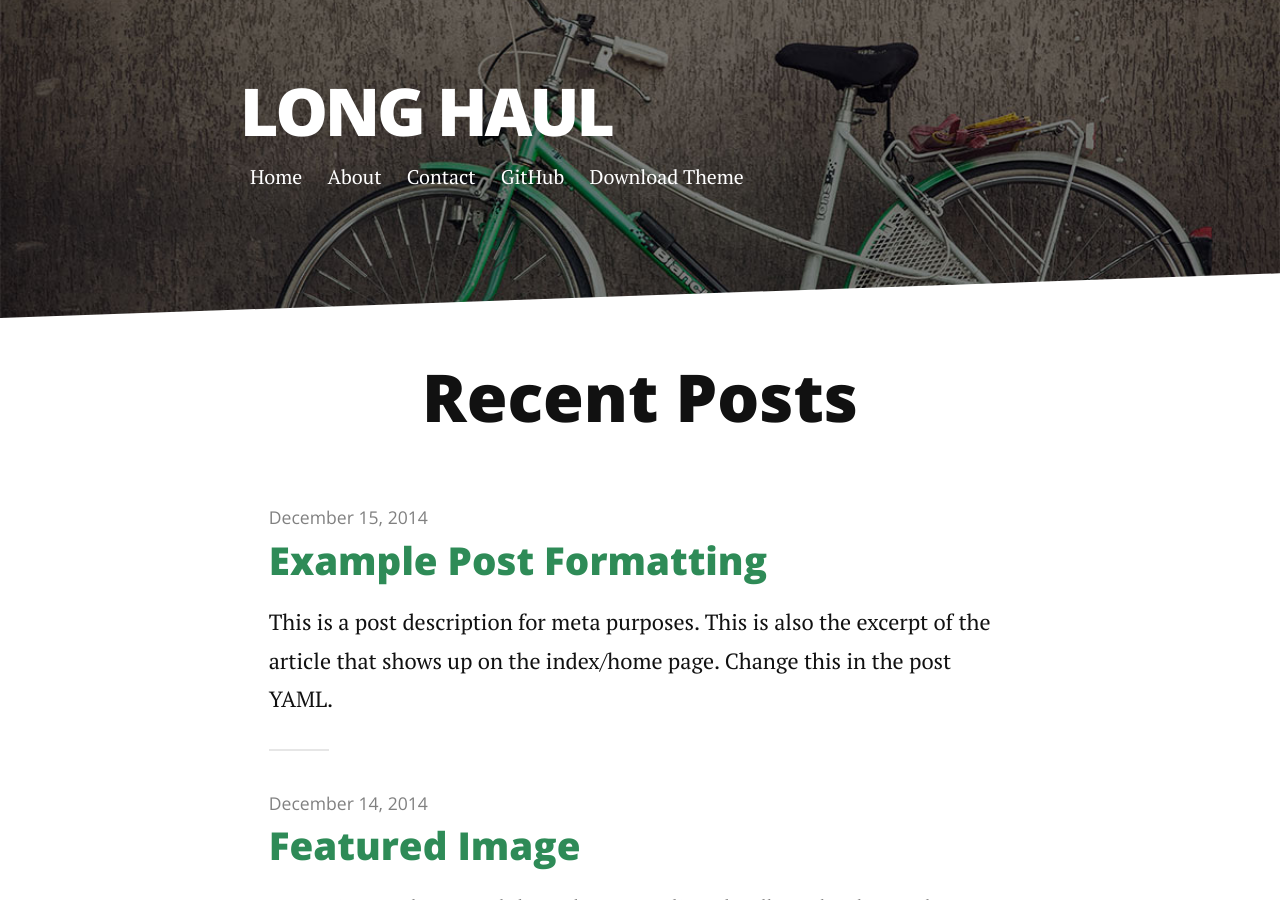
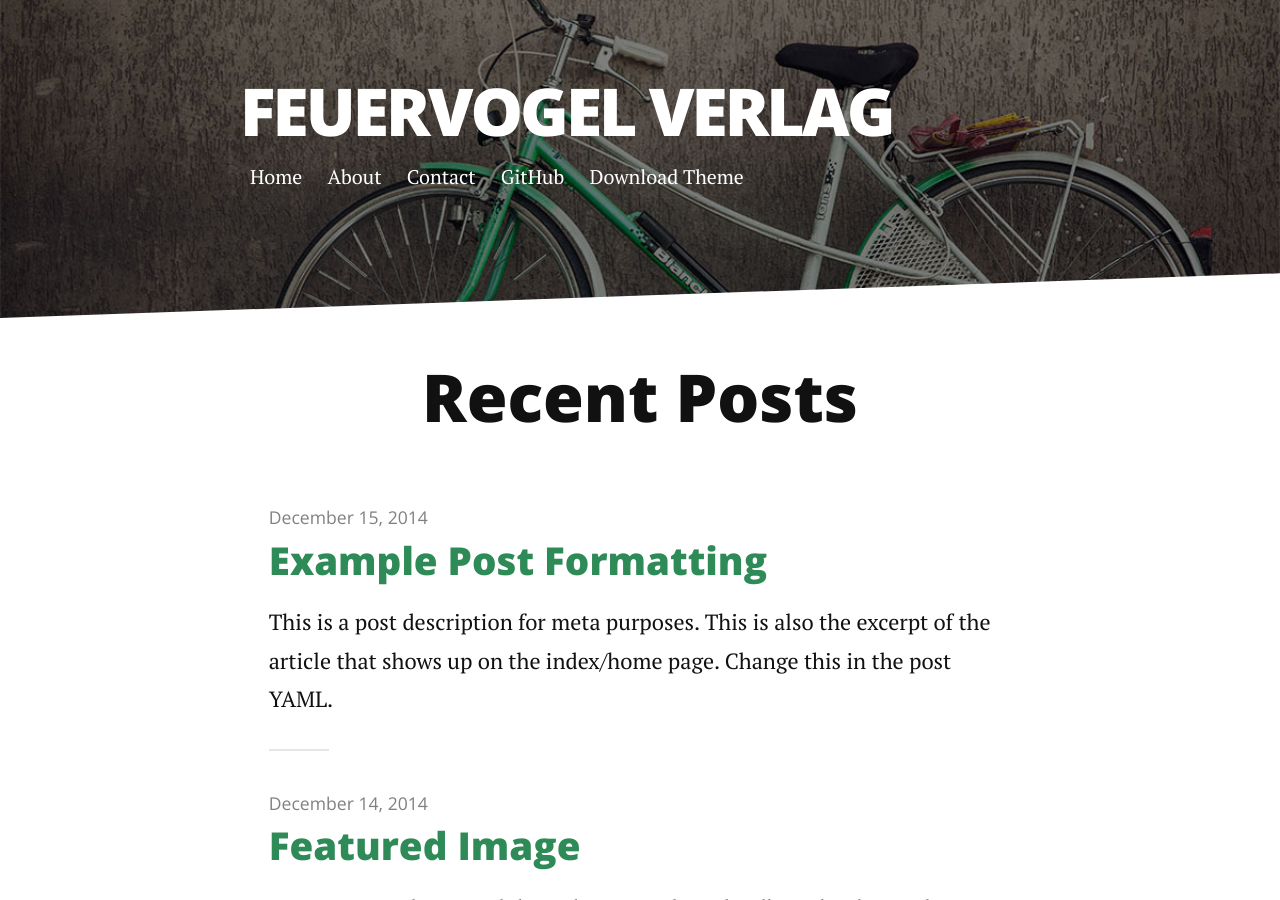
Before and after one commit to roterVogel/roterVogel.github.io, a Jekyll site: the page built from index.html, in a window 1280 px wide and 900 px high. Built offline with Jekyll 4.4.1, drawn with Linux system fonts in a browser that asks for light colours; nearby versions of some CDN libraries; the list of posts is cut into pages by our own code.

Commit message:
Update _config.yml

```diff
--- a/_config.yml
+++ b/_config.yml
@@ -1,7 +1,7 @@
-title: Long Haul
-description: Long Form Jekyll theme built with SASS / COMPASS / SUSY
+title: Feuervogel Verlag
+description: Seite des Verlages
 
-url: https://long-haul.netlify.app
+url:
 paginate_path: "blog/page:num/"
 permalink: blog/:title/
 
```
